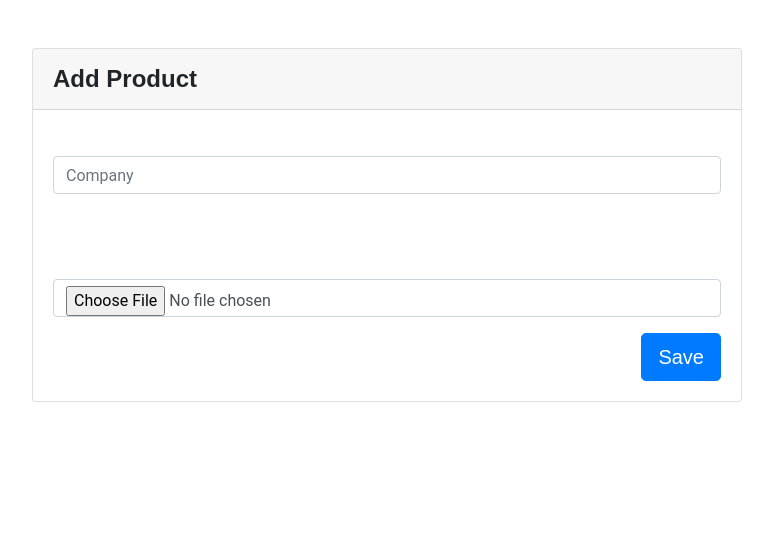
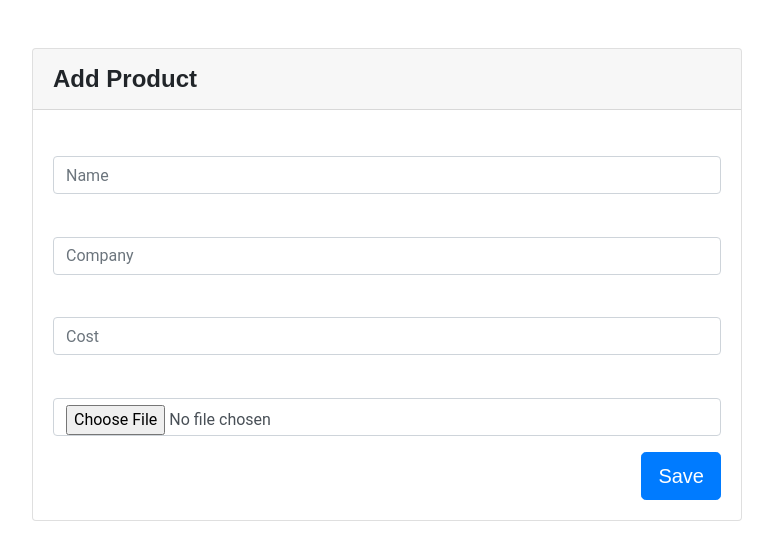
Before and after one commit to MateenSeddiqi/Online-cosmetic-shop, a Django app: page /addProduct/ in a window 1280 px wide. Shown: the part 56-616 px from the top of the page, without its empty margins (253-1026 px from the left). Run offline with Django 5.2, Linux system fonts and the light colour scheme.

Commit message:
fields changes

```diff
--- a/products/forms.py
+++ b/products/forms.py
@@ -19,13 +19,15 @@ class FeedbackForm(forms.ModelForm):
 class ProductForm(forms.ModelForm):
     class Meta:
         model = Product
-        fields = ['company', 'cost', 'image']
+        fields = ['name','company', 'cost', 'image']
         widgets = {
+            'name': forms.TextInput(attrs={'class': 'form-control', 'placeholder': 'Name', 'required': True}),
             'company': forms.TextInput(attrs={'class': 'form-control', 'placeholder': 'Company', 'required': True}),
             'cost': forms.TextInput(attrs={'class': 'form-control', 'placeholder': 'Cost', 'required': True}),
             'image': forms.FileInput(attrs={'class': 'form-control', 'placeholder': 'Image'}),
         }
         labels = {
+            'name': '',
             'company': '',
             'cost': '',
             'image': '',
--- a/products/models.py
+++ b/products/models.py
@@ -12,5 +12,5 @@ class Feedback(models.Model):
 class Product(models.Model):
 	name = models.CharField(max_length=100, null=True, blank=True)
 	company = models.CharField(max_length=200, null=True, blank=True)
-	price = models.CharField(max_length=100, null=True, blank=True)
+	cost = models.CharField(max_length=100, null=True, blank=True)
 	image = models.ImageField(upload_to="products/images", null=True, blank=True)
--- a/products/templates/addProduct.html
+++ b/products/templates/addProduct.html
@@ -12,6 +12,10 @@
                     <div class="card-body" style="font-family: 'Roboto', sans-serif; font-size: 1.1rem;">
                         <form method="post" enctype="multipart/form-data">
                             {% csrf_token %}
+                            <div class="form-group">
+                                <label for="{{ form.name.id_for_label }}">{{ form.name.label }}</label>
+                                {{ form.name }}
+                            </div>
                             <div class="form-group">
                                 <label for="{{ form.company.id_for_label }}">{{ form.company.label }}</label>
                                 {{ form.company }}
```
